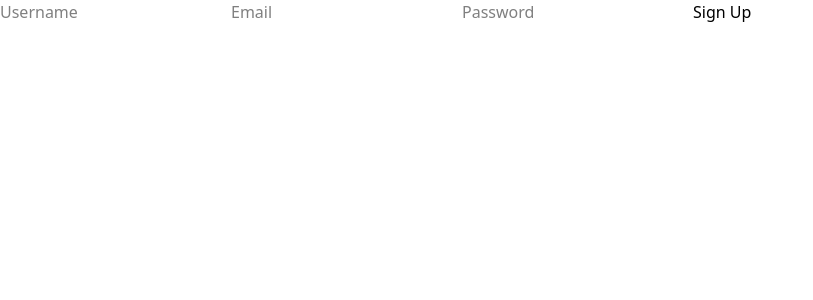
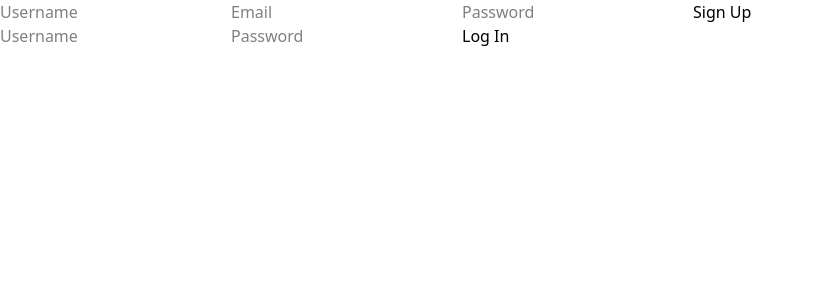
Before and after one commit to jtweedle1/brainboy-advance, a React (Vite) app: page / in a window 1280 px wide. Shown: the top 300 px of the page, without its empty margins (0-813 px from the left). Built offline with nearby package versions, Linux system fonts and the light colour scheme; no server answers.

Commit message:
Added sign up functionality

```diff
--- /dev/null
+++ b/src/components/Home/LoginForm.jsx
@@ -0,0 +1,52 @@
+import { useState } from "react";
+import { supabase } from "../../lib/supabaseClient";
+
+export default function LoginForm() {
+  const [username, setUsername] = useState("");
+  const [password, setPassword] = useState("");
+  const [error, setError] = useState(null);
+
+  const handleLogin = async () => {
+    setError(null);
+    // Get email from username (to login with username)
+    const { data, error: lookupError } = await supabase
+      .from("profiles")
+      .select("user_id, username, user:auth.users(email)")
+      .eq("username", username)
+      .single();
+
+    if (lookupError || !data?.user?.email) {
+      return setError("Username not found");
+    }
+    const email = data.user.email;
+
+    // Actually sign in with the email and password
+    const { error: loginError } = await supabase.auth.signInWithPassword({
+      email,
+      password,
+    });
+    if (loginError) {
+      setError("Invalid credentials");
+    } else {
+      alert("Logged in!");
+    }
+  };
+
+  return (
+    <div>
+      <input
+        placeholder="Username"
+        value={username}
+        onChange={(e) => setUsername(e.target.value)}
+      />
+      <input
+        placeholder="Password"
+        type="password"
+        value={password}
+        onChange={(e) => setPassword(e.target.value)}
+      />
+      <button onClick={handleLogin}>Log In</button>
+      {error && <p style={{ color: "red" }}>{error}</p>}
+    </div>
+  );
+}
--- a/src/components/Home/SignUpForm.jsx
+++ b/src/components/Home/SignUpForm.jsx
@@ -1,34 +1,76 @@
-import { useState } from 'react';
-import { supabase } from '../../lib/supabaseClient';
+import { useState } from "react";
+import { supabase } from "../../lib/supabaseClient";
 
 export default function SignUpForm() {
-    const [email, setEmail] = useState('');
-    const [password, setPassword] = useState('');
-    const [username, setUsername] = useState('');
+  const [email, setEmail] = useState("");
+  const [username, setUsername] = useState("");
+  const [password, setPassword] = useState("");
   const [error, setError] = useState(null);
 
   const handleSignup = async () => {
-    setError(null)
-    const { data, error: signUpError } = await supabase.auth.signUp({
+    setError(null);
+    if (!email || !username || !password) {
+      return setError("All fields are required");
+    }
+    const { data: signUpData, error: signUpError } = await supabase.auth.signUp(
+      {
         email,
         password,
-    })
-    if (signUpError) return setError(signUpError.message)
-    const user_id = data.user.id
-    const { error: profileError } = await supabase.from('profiles').insert([
-      { user_id, username },
-    ])
-    if (profileError) return setError(profileError.message)
-    alert('Account created! Check your email for confirmation.')
       }
+    );
+    if (signUpError) return setError(signUpError.message);
+    const session = signUpData?.session;
+    const user = signUpData?.user;
+    if (!session || !user) {
+      return setError(
+        "Check your email to confirm your account before continuing."
+      );
+    }
+    if (session) {
+      await supabase.auth.setSession({
+        access_token: session.access_token,
+        refresh_token: session.refresh_token,
+      });
+    }
+    const {
+      data: { user: currentUser },
+      error: userError,
+    } = await supabase.auth.getUser();
+
+    if (userError || !currentUser) {
+      return setError("Unable to authenticate after sign-up.");
+    }
+    const { error: profileError } = await supabase
+      .from("profiles")
+      .update({ username })
+      .eq("user_id", currentUser.id);
+    if (profileError) {
+      console.error("Profile insert error:", profileError);
+      return setError("Failed to create profile. Please try again.");
+    }
+    alert("Account created!");
+  };
 
   return (
     <div>
-      <input placeholder="Username" value={username} onChange={e => setUsername(e.target.value)} />
-      <input placeholder="Email" value={email} onChange={e => setEmail(e.target.value)} />
-      <input placeholder="Password" type="password" value={password} onChange={e => setPassword(e.target.value)} />
+      <input
+        placeholder="Username"
+        value={username}
+        onChange={(e) => setUsername(e.target.value)}
+      />
+      <input
+        placeholder="Email"
+        value={email}
+        onChange={(e) => setEmail(e.target.value)}
+      />
+      <input
+        placeholder="Password"
+        type="password"
+        value={password}
+        onChange={(e) => setPassword(e.target.value)}
+      />
       <button onClick={handleSignup}>Sign Up</button>
-      {error && <p style={{ color: 'red' }}>{error}</p>}
+      {error && <p style={{ color: "red" }}>{error}</p>}
     </div>
-  )
+  );
 }
--- a/src/pages/Home.jsx
+++ b/src/pages/Home.jsx
@@ -1,8 +1,11 @@
 import SignUpForm from "../components/Home/SignUpForm";
+import LoginForm from "../components/Home/LoginForm";
 
 export default function Home() {
-    return (
-
-    <SignUpForm />
-  )
+  return (
+    <>
+      <SignUpForm />
+      <LoginForm />
+    </>
+  );
 }
```
Lines whose indentation alone changed are shown as unchanged.
